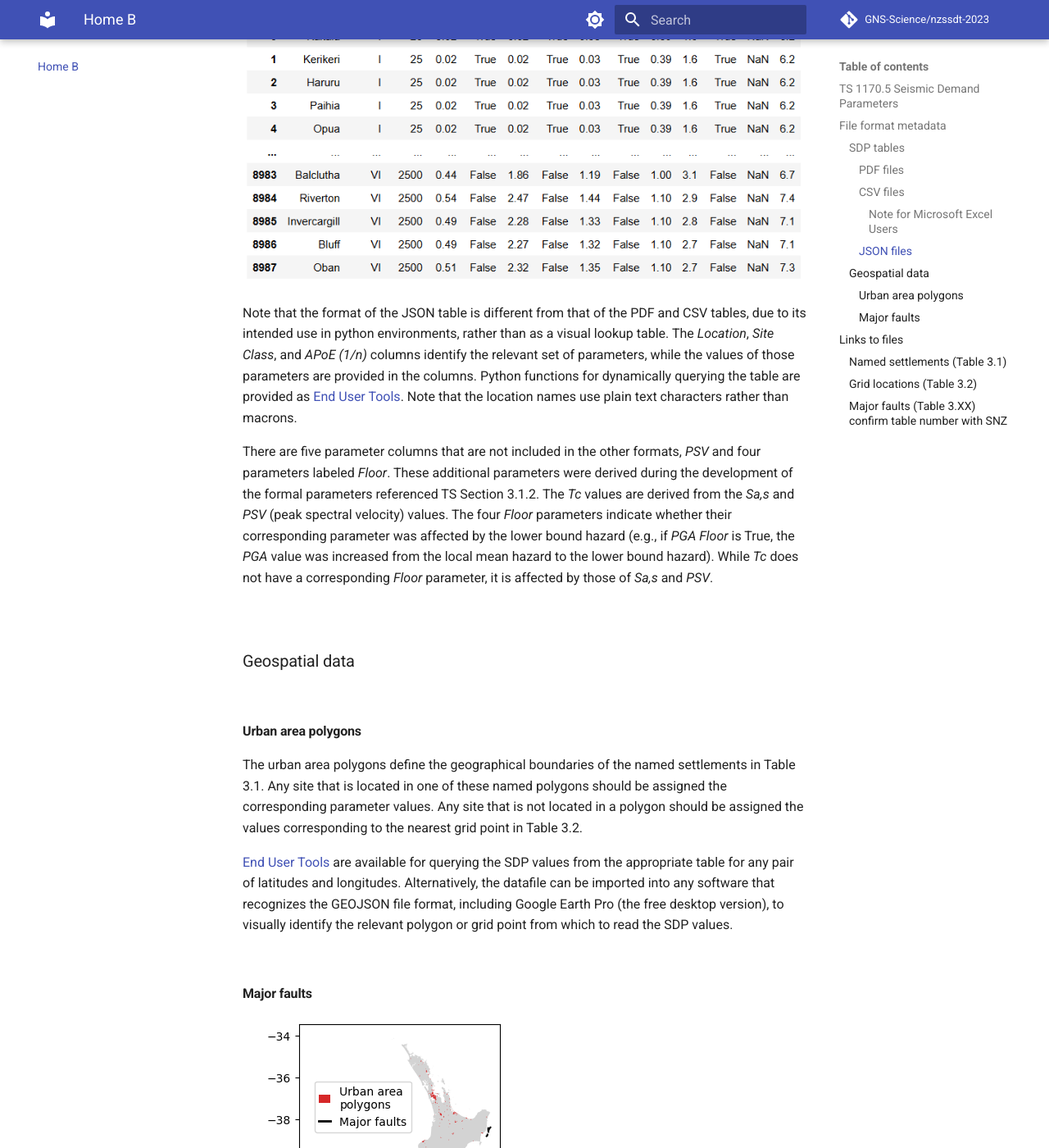
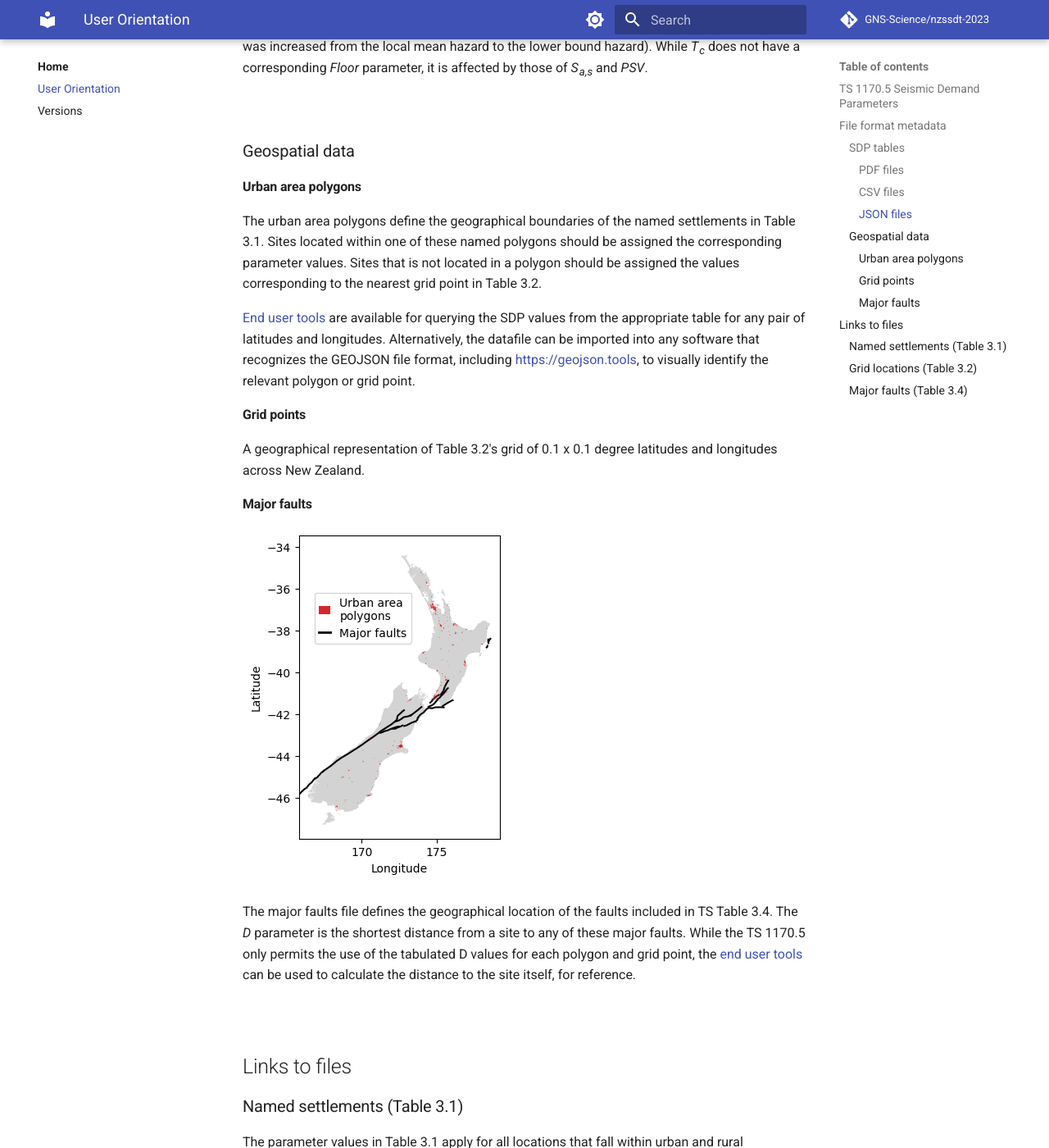
Before and after one commit to GNS-Science/TS1170.5-SDP, an MkDocs documentation site: the page built from docs/user_orientation/index.md, in a window 1280 px wide and 1400 px high, scrolled down 2575 px. Shown: the whole window at 82% size. Built offline with MkDocs 1.6.1 and Material for MkDocs 9.7.7, drawn with Linux system fonts in a browser that asks for light colours; comment, search, counter and statistics services are not loaded; some of the changed text lies outside the part shown.

Commit message:
Feature/29 final docs (#91)
* include grid_points gdf
* remove new module __init__ to another branch
* fix gis tests
* update documentation
* include grid_points gdf
* Update CHANGELOG.md
* read grid points for end_user_functions from file
* compile snz deliverables
* add grid_points
* include deliverables in cli
  precision in geojson has changed insubstantially
* update documentation
* replace os and shutil with pathlib and zipfile
* detox
* Update config.py
* refactoring front matter WIP;
* update anne's documentation
* update name of deliverable geojson
* update end_user_functions for new filename
* rerun deliverables
* update changelog

---------

Co-authored-by: Anne Hulsey <anne.hulsey@auckland.ac.nz>

```diff
--- a/docs/user_orientation/index.md
+++ b/docs/user_orientation/index.md
@@ -1,25 +1,23 @@
 # TS 1170.5 Seismic Demand Parameters
 
-*This library was used to generate the Seismic Demand Parameter (SDP) tables provided in TS 1170.5 ([insert link to SNZ publication]()).*
+*This page provides documentation of the content files associated with TS 1170.5, as published in 2025.
+These contents are available in the **[deliverables/v2](https://github.com/GNS-Science/nzssdt-2023/tree/main/deliverables/v2)** folder.*
 
-&nbsp;
+The TS 1170.5 SDP values vary by location, annual probability of exceedance (APOE), and site class.
+The parameters include:
 
-The parameter values vary by location, annual probability of exceedance (APOE), and Site Class.
-The four spectral acceleration-related parameters are defined in Section 3.1.2, copied below:
-
-![sa_parameter_definitions](sa_parameter_definitions.png)
-
-Additional parameters include:
-
-![m_definition](m_definition.png)
-
-![d_definition](d_definition.png)
+- ***M***, earthquake magnitude
+- ***D***, shortest distance from a site to the nearest fault (km)
+- ***PGA***, peak ground acceleration (g)
+- ***S<sub>a,s</sub>***, short-period spectral acceleration (g)
+- ***T<sub>c</sub>***, spectral-acceleration-plateau corner period (s)
+- ***T<sub>d</sub>***, spectral-velocity-plateau corner period (s)
 
 The TS 1170.5 provides two sets of SDP tables, one table for named urban and rural settlements (Table 3.1) and another table for a 0.1 x 0.1 degree grid of latitudes and longitudes (Table 3.2).
-The tables are provided in three file formats (.pdf, .json, and .csv), along with geospatial data files used in deriving the parameter values.
+The tables are provided in three file formats (.pdf, .json, and .csv), along with the associated geospatial data in .geojson format.
 
 The relevant metadata for each format and links to the files are provided below.
-The [End User Tools](../end_user_functions/index.md) provide guidance on how to dynamically query the data.
+The [end user tools](../end_user_functions/index.md) provide guidance on how to dynamically query the data.
 
 &nbsp;
 
@@ -50,14 +48,6 @@ Unformatted, Comma Separated Value (CSV) text files with UTF-8 encoding.
 
 ![csv_table](csv_table.png)
 
-#### Note for Microsoft Excel Users
-
-Please [follow this guidance from Microsoft](https://support.microsoft.com/en-us/office/opening-csv-utf-8-files-correctly-in-excel-8a935af5-3416-4edd-ba7e-3dfd2bc4a032) to:
-
-- help Excel import the UTF-8 encoding correctly for macrons in placenames, and
-
-- override Excel's default date conversions, which affect APoE values such as 1/25.
-
 
 &nbsp;
 
@@ -72,41 +62,41 @@ The dictionary can be read as a pandas table using:
 
 Note that the format of the JSON table is different from that of the PDF and CSV tables, due to its intended use in python environments, rather than as a visual lookup table.
 The *Location*, *Site Class*, and *APoE (1/n)* columns identify the relevant set of parameters, while the values of those parameters are provided in the columns.
-Python functions for dynamically querying the table are provided as [End User Tools](../end_user_functions/index.md).
+Python functions for dynamically querying the table are provided as [end user tools](../end_user_functions/index.md).
 Note that the location names use plain text characters rather than macrons.
 
-There are five parameter columns that are not included in the other formats, *PSV* and four parameters labeled *Floor*.
-These additional parameters were derived during the development of the formal parameters referenced TS Section 3.1.2.
-The *Tc* values are derived from the *Sa,s* and *PSV* (peak spectral velocity) values.
-The four *Floor* parameters indicate whether their corresponding parameter was affected by the lower bound hazard (e.g., if *PGA Floor* is True, the *PGA* value was increased from the local mean hazard to the lower bound hazard).
-While *Tc* does not have a corresponding *Floor* parameter, it is affected by those of *Sa,s* and *PSV*.
+The JSON tables include five parameters that are not included in the other formats: *PSV* and four parameters labeled *Floor*.
+These additional parameters were used in developing the formal parameters referenced in TS 1170.5.
+The *T<sub>c</sub>* values are derived from the *S<sub>a,s</sub>* and *PSV* (peak spectral velocity) values.
+The four *Floor* parameters indicate whether their corresponding parameter was affected by the lower bound hazard
+(e.g., if *PGA Floor* is True, then the *PGA* value was increased from the local mean hazard to the lower bound hazard).
+While *T<sub>c</sub>* does not have a corresponding *Floor* parameter, it is affected by those of *S<sub>a,s</sub>* and *PSV*.
 
 &nbsp;
 
 ## Geospatial data
 
-&nbsp;
-
 ### Urban area polygons
 
 The urban area polygons define the geographical boundaries of the named settlements in Table 3.1.
-Any site that is located in one of these named polygons should be assigned the corresponding parameter values.
-Any site that is not located in a polygon should be assigned the values corresponding to the nearest grid point in Table 3.2.
+Sites located within one of these named polygons should be assigned the corresponding parameter values.
+Sites that is not located in a polygon should be assigned the values corresponding to the nearest grid point in Table 3.2.
 
-[End User Tools](../end_user_functions/index.md) are available for querying the SDP values from the appropriate table for any pair of latitudes and longitudes.
-Alternatively, the datafile can be imported into any software that recognizes the GEOJSON file format, including Google Earth Pro (the free desktop version), to visually identify the relevant polygon or grid point from which to read the SDP values.
+[End user tools](../end_user_functions/index.md) are available for querying the SDP values from the appropriate table for any pair of latitudes and longitudes.
+Alternatively, the datafile can be imported into any software that recognizes the GEOJSON file format, including [https://geojson.tools](https://geojson.tools), to visually identify the relevant polygon or grid point.
 
-&nbsp;
+### Grid points
+
+A geographical representation of Table 3.2's grid of 0.1 x 0.1 degree latitudes and longitudes across New Zealand.
 
 ### Major faults
 
 ![map](geospatial_map.png)
 
-The major faults file defines the geographical location of the faults included in TS Table 3.2.
-The *D* value is defined in TS 3.1.4 as the shortest distance from the site to a major fault.
-This distance can be measured based on the geographical locations ([End User Tools](../end_user_functions/index.md)) or it can be assigned from the conservative values provided in Tables 3.1 and 3.2.
-
-<span style="color: red"> *this option to calculate the distance may change--need input from the TS committee.* </span>
+The major faults file defines the geographical location of the faults included in TS Table 3.4.
+The *D* parameter is the shortest distance from a site to any of these major faults.
+While the TS 1170.5 only permits the use of the tabulated D values for each polygon and grid point,
+the [end user tools](../end_user_functions/index.md) can be used to calculate the distance to the site itself, for reference.
 
 &nbsp;
 
@@ -116,25 +106,25 @@ This distance can be measured based on the geographical locations ([End User Too
 
 The parameter values in Table 3.1 apply for all locations that fall within urban and rural settlement boundaries, as defined by the geospatial polygon data provided in the GEOJSON file.
 
-- [PDF file](https://github.com/GNS-Science/TS1170.5-SDP/blob/main/reports/v2/named_location_report.pdf)
-- [CSV file](https://github.com/GNS-Science/TS1170.5-SDP/blob/main/reports/v2/named_location_report.csv)
-- [JSON file](https://github.com/GNS-Science/TS1170.5-SDP/blob/main/resources/v2/named_locations_combo.json)
-- [GEOJSON file](https://github.com/GNS-Science/TS1170.5-SDP/blob/main/resources/v2/urban_area_polygons.geojson)
+- [PDF file](https://github.com/GNS-Science/TS1170.5-SDP/blob/main/deliverables/v2/TS1170-5_Table3-1_2025.pdf)
+- [CSV file](https://github.com/GNS-Science/TS1170.5-SDP/blob/main/deliverables/v2/TS1170-5_Table3-1_2025.csv)
+- [JSON file](https://github.com/GNS-Science/TS1170.5-SDP/blob/main/deliverables/v2/TS1170-5_Table3-1_2025.json)
+- [GEOJSON file](https://github.com/GNS-Science/TS1170.5-SDP/blob/main/deliverables/v2/TS1170-5_UrbanAreaPolygons_2025.geojson)
 
 
 ## Grid locations (Table 3.2)
 
 The parameter values in Table 3.2 apply for all other locations, by taking the nearest 0.1 x 0.1 degree latitude/longitude grid point.
 
-- [PDF file](https://github.com/GNS-Science/TS1170.5-SDP/blob/main/reports/v2/gridded_location_report.pdf)
-- [CSV file](https://github.com/GNS-Science/TS1170.5-SDP/blob/main/reports/v2/gridded_location_report.csv)
-- [JSON file](https://github.com/GNS-Science/TS1170.5-SDP/blob/main/resources/v2/grid_locations_combo.json)
+- [PDF file](https://github.com/GNS-Science/TS1170.5-SDP/blob/main/deliverables/v2/TS1170-5_Table3-2_2025.pdf)
+- [CSV file](https://github.com/GNS-Science/TS1170.5-SDP/blob/main/deliverables/v2/TS1170-5_Table3-2_2025.csv)
+- [JSON file](https://github.com/GNS-Science/TS1170.5-SDP/blob/main/deliverables/v2/TS1170-5_Table3-2_2025.json)
+- [GEOJSON file](https://github.com/GNS-Science/TS1170.5-SDP/blob/main/deliverables/v2/TS1170-5_GridPoints_2025.geojson)
 
+## Major faults (Table 3.4)
 
-## Major faults (Table 3.XX) <span style="color: red"> *confirm table number with SNZ* </span>
+The geospatial data that defines the major faults named in Table 3.4.
 
-The geospatial data that defines the major faults named in Table 3.XX.
-
-- [GEOJSON file](https://github.com/GNS-Science/TS1170.5-SDP/blob/main/resources/v2/major_faults.geojson)
+- [GEOJSON file](https://github.com/GNS-Science/TS1170.5-SDP/blob/main/deliverables/v2/TS1170-5_MajorFaults_2025.geojson)
 
 &nbsp;
--- a/docs/versions.md
+++ b/docs/versions.md
@@ -1,13 +1,34 @@
-## Version 1  - June-2023
+## Project structure:
 
-*migrated from old README.md*
+ - The file **[version_list.json](https://github.com/GNS-Science/nzssdt-2023/blob/main/resources/version_list.json)**
+   describes the contents of each project version.
+ - The folder **[resources](https://github.com/GNS-Science/nzssdt-2023/blob/main/resources)**
+   contains the original data supplied by SRWG, and the results in json and geojson form.
+   _The geojson files can be uploaded and viewed at [https://geojson.tools](https://geojson.tools)._
+
+ - The folder  **[reports](https://github.com/GNS-Science/nzssdt-2023/blob/main/reports)**
+   contains the PDF tables for inclusion on the TS1170.5 Techcnial Standards document and CSV versions of these tables.
+ - The folder  **[deliverables](https://github.com/GNS-Science/nzssdt-2023/tree/main/deliverables)**
+   contains the final deliverables for use by Standards NZ.
+
+
+## Version 1  - June 2023
 
 This version contains the following files, all located in the [resources/v1](https://github.com/GNS-Science/nzssdt-2023/blob/main/resources/v1) folder:
 
- - **[named_locations.json](https://github.com/GNS-Science/nzssdt-2023/blob/main/resources/v1/named_locations.json)** contains site parameters for named locations that correspond to the polygons in **urban_area_polygons.geojson**
- - **[grid_locations.json](https://github.com/GNS-Science/nzssdt-2023/blob/main/resources/v1/grid_locations.json)** contains the site parameters for NZ at 0.1 degree grid spacing.
- - **[location_replacements.json](https://github.com/GNS-Science/nzssdt-2023/blob/main/resources/v1/location_replacements.json)** contains mappings for a small set of alternates to be used with location -> polygon lookups.
- - **[major_faults.geojson](https://github.com/GNS-Science/nzssdt-2023/blob/main/resources/v1/major_faults.geojson)** contains the main NZ faults using a CRS84 coordinate system *.
- - **[urban_area_polygons.geojson](https://github.com/GNS-Science/nzssdt-2023/blob/main/resources/v1/urban_area_polygons.geojson)** contains the polygons for use with **named_locations.json** and **location_replacements.json**. This also uses CRS84 coordinate system.
+ - **[named_locations.json](https://github.com/GNS-Science/nzssdt-2023/blob/main/resources/v1/named_locations.json)** contains the acceleration spectra-related site parameters for the named locations that correspond to the polygons in the **urban_area_polygons.geojson**
+ - **[location_replacements.json](https://github.com/GNS-Science/nzssdt-2023/blob/main/resources/v1/location_replacements.json)** contains mappings for a small set of named locations for which the parameter values are superceded other named locations.
+ - **[grid_locations.json](https://github.com/GNS-Science/nzssdt-2023/blob/main/resources/v1/grid_locations.json)** contains the acceleration spectra-related site parameters that correspond to a 0.1 lat/lon degree grid spacing across New Zealand.
+ - **[d_and_m.json](https://github.com/GNS-Science/nzssdt-2023/blob/main/resources/v1/d_and_m.json)** contains the d and m site parameters for all locations (both named and grid spacing).
+ - **[urban_area_polygons.geojson](https://github.com/GNS-Science/nzssdt-2023/blob/main/resources/v1/urban_area_polygons.geojson)** contains the polygons for use with the **named_locations.json**, using the CRS84 coordinate system.
+ - **[major_faults.geojson](https://github.com/GNS-Science/nzssdt-2023/blob/main/resources/v1/major_faults.geojson)** contains the major NZ faults using the CRS84 coordinate system.
 
- * Use https://geojson.tools to upload and view these geojson files.
+## Version 2 -  March 2025
+
+This version contains the following files, all located in the [resources/v2](https://github.com/GNS-Science/nzssdt-2023/blob/main/resources/v2) folder:
+
+ - **[named_locations_combo.json](https://github.com/GNS-Science/nzssdt-2023/blob/main/resources/v2/named_locations_combo.json)** contains all the site parameters for the named locations that correspond to the polygons in the **urban_area_polygons.geojson**
+ - **[grid_locations_combo.json](https://github.com/GNS-Science/nzssdt-2023/blob/main/resources/v2/grid_locations_combo.json)** contains all the site parameters that correspond to a 0.1 lat/lon degree grid spacing across New Zealand.
+ - **[urban_area_polygons.geojson](https://github.com/GNS-Science/nzssdt-2023/blob/main/resources/v1/urban_area_polygons.geojson)** contains the polygons for use with the **named_locations_combo.json**, using the CRS84 coordinate system.
+ - **[grid_points.geojson](https://github.com/GNS-Science/nzssdt-2023/blob/main/resources/v1/grid_points.geojson)** contains the grid points for use with the **grid_locations_combo.json**, using the CRS84 coordinate system.
+ - **[major_faults.geojson](https://github.com/GNS-Science/nzssdt-2023/blob/main/resources/v1/major_faults.geojson)** contains the major NZ faults using the CRS84 coordinate system.
--- a/mkdocs.yml
+++ b/mkdocs.yml
@@ -1,4 +1,4 @@
-site_name: NZSSDT Documentation
+site_name: TS1170.5 SDP Documentation
 site_url: https://gns-science.github.io/nzssdt-2023
 repo_url: https://github.com/GNS-Science/nzssdt-2023
 repo_name: GNS-Science/nzssdt-2023
@@ -7,17 +7,11 @@ watch:
   - nzssdt_2023
   - docs
 nav:
-  - Home A: index.md
-  - Home B: user_orientation/index.md
-  - Usage:
-    - usage.md
+  - Home:
+    - index.md
+    - User Orientation: user_orientation/index.md
     - Versions: versions.md
-  - End User Tools:
-    - End User Tools: end_user_functions/index.md
-    - constants: end_user_functions/constants.md
-    - geospatial_analysis: end_user_functions/geospatial_analysis.md
-    - query_parameters: end_user_functions/query_parameters.md
-    - create_spectra: end_user_functions/create_spectra.md
+    # - Usage: usage.md
   - Process: scripts/pipeline_cli.md
   - API:
     - api/index.md
@@ -28,6 +22,12 @@ nav:
     - convert: api/convert.md
     - publish: api/publish.md
     - deliverables: api/deliverables.md
+  - End User Tools:
+    - End User Tools: end_user_functions/index.md
+    - constants: end_user_functions/constants.md
+    - geospatial_analysis: end_user_functions/geospatial_analysis.md
+    - query_parameters: end_user_functions/query_parameters.md
+    - create_spectra: end_user_functions/create_spectra.md
   - Development and Contributing:
     - contributing.md
     - Installation: installation.md
```
Also changed, not shown: CHANGELOG.md (+7 -3 lines), docs/api/index.md (+6 -0 lines), docs/end_user_functions/index.md (+27 -12 lines), 5 other files.
